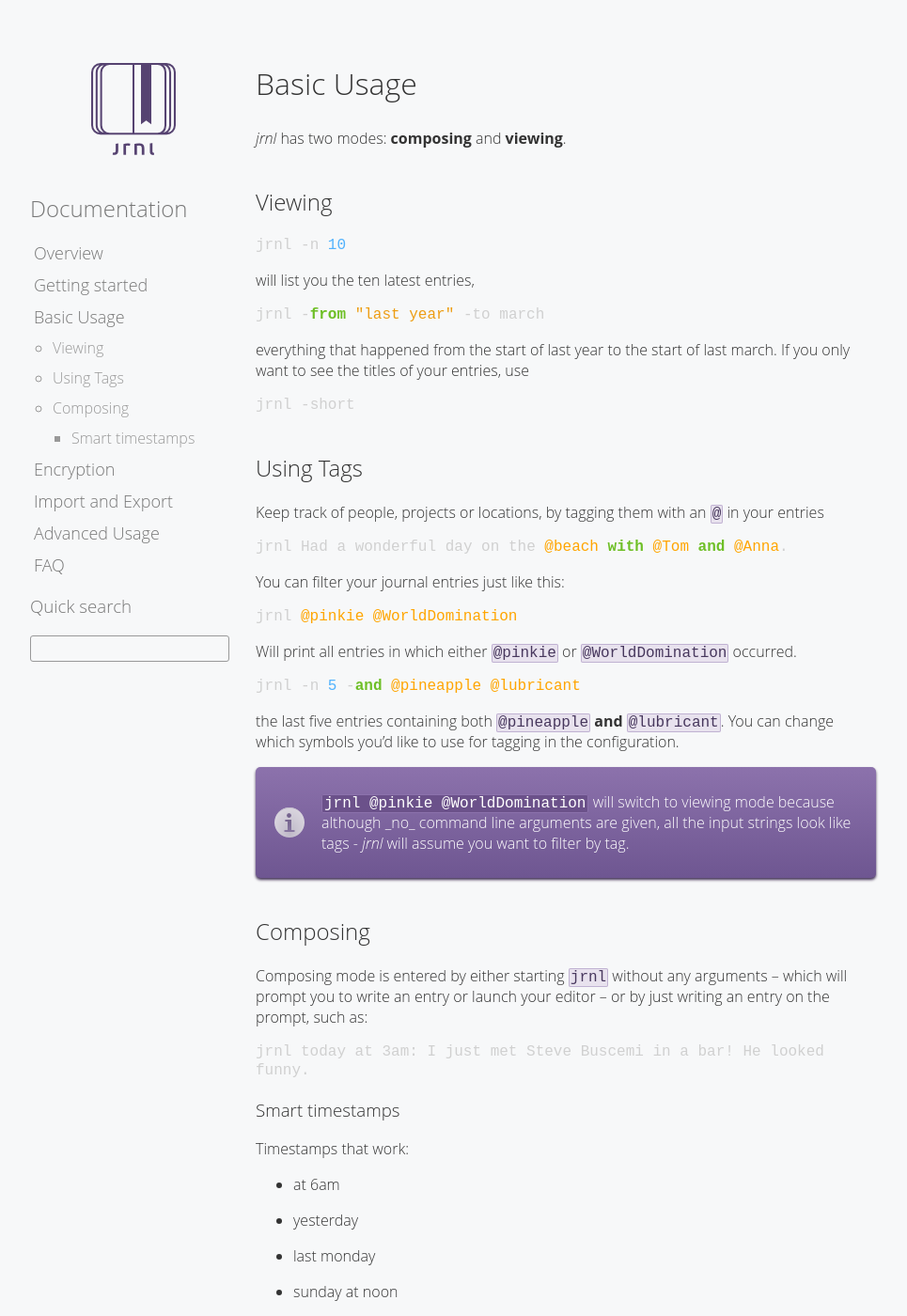
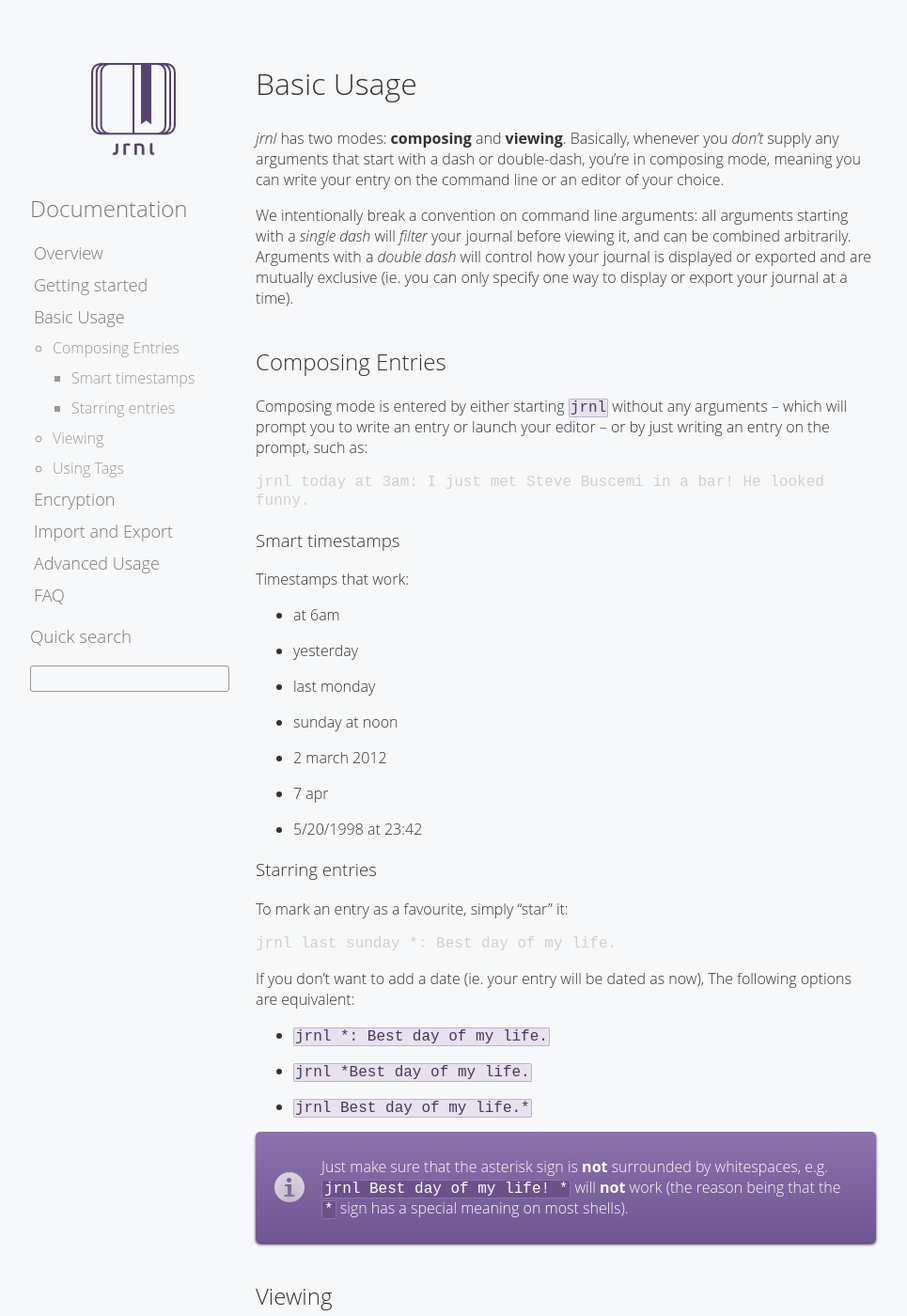
Before and after one commit to jrnl-org/jrnl, a Sphinx documentation site: the page built from docs/usage.rst, in a window 1280 px wide and 1400 px high. Shown: the whole window at 94% size, without its empty margins (158-1123 px from the left). Built offline with Sphinx 7.4.7, drawn with Linux system fonts in a browser that asks for light colours; some of the changed text lies outside the part shown.

Commit message:
Finished docs

```diff
--- a/docs/index.rst
+++ b/docs/index.rst
@@ -4,7 +4,7 @@
 jrnl: The command-line journal
 ==============================
 
-Release v\ |version|. (:ref:`Installation <install>`)
+Release v\ |version|.
 
 Contents:
 
--- a/docs/usage.rst
+++ b/docs/usage.rst
@@ -3,7 +3,48 @@
 Basic Usage
 ===========
 
-*jrnl* has two modes: **composing** and **viewing**.
+*jrnl* has two modes: **composing** and **viewing**. Basically, whenever you `don't` supply any arguments that start with a dash or double-dash, you're in composing mode, meaning you can write your entry on the command line or an editor of your choice.
+
+We intentionally break a convention on command line arguments: all arguments starting with a `single dash` will `filter` your journal before viewing it, and can be combined arbitrarily. Arguments with a `double dash` will control how your journal is displayed or exported and are mutually exclusive (ie. you can only specify one way to display or export your journal at a time).
+
+
+Composing Entries
+-----------------
+
+Composing mode is entered by either starting ``jrnl`` without any arguments -- which will prompt you to write an entry or launch your editor -- or by just writing an entry on the prompt, such as::
+
+    jrnl today at 3am: I just met Steve Buscemi in a bar! He looked funny.
+
+
+Smart timestamps
+~~~~~~~~~~~~~~~~
+
+Timestamps that work:
+
+* at 6am
+* yesterday
+* last monday
+* sunday at noon
+* 2 march 2012
+* 7 apr
+* 5/20/1998 at 23:42
+
+Starring entries
+~~~~~~~~~~~~~~~~
+
+To mark an entry as a favourite, simply "star" it::
+
+    jrnl last sunday *: Best day of my life.
+
+If you don't want to add a date (ie. your entry will be dated as now), The following options are equivalent:
+
+* ``jrnl *: Best day of my life.``
+* ``jrnl *Best day of my life.``
+* ``jrnl Best day of my life.*``
+
+.. note::
+
+  Just make sure that the asterisk sign is **not** surrounded by whitespaces, e.g. ``jrnl Best day of my life! *`` will **not** work (the reason being that the ``*`` sign has a special meaning on most shells).
 
 Viewing
 -------
@@ -14,11 +55,11 @@ Viewing
 
 will list you the ten latest entries, ::
 
-    jrnl -from "last year" -to march
+    jrnl -from "last year" -until march
 
-everything that happened from the start of last year to the start of last march. If you only want to see the titles of your entries, use ::
+everything that happened from the start of last year to the start of last march. To only see your favourite entries, use ::
 
-    jrnl -short
+    jrnl -starred
 
 Using Tags
 ----------
@@ -40,25 +81,3 @@ the last five entries containing both ``@pineapple`` **and** ``@lubricant``. You
 .. note::
 
   ``jrnl @pinkie @WorldDomination`` will switch to viewing mode because although _no_ command line arguments are given, all the input strings look like tags - *jrnl* will assume you want to filter by tag.
-
-
-Composing
----------
-
-Composing mode is entered by either starting ``jrnl`` without any arguments -- which will prompt you to write an entry or launch your editor -- or by just writing an entry on the prompt, such as::
-
-    jrnl today at 3am: I just met Steve Buscemi in a bar! He looked funny.
-
-
-Smart timestamps
-~~~~~~~~~~~~~~~~
-
-Timestamps that work:
-
-* at 6am
-* yesterday
-* last monday
-* sunday at noon
-* 2 march 2012
-* 7 apr
-* 5/20/1998 at 23:42
```
Also changed, not shown: docs/export.rst (+8 -10 lines), docs/recipes.rst (+15 -1 lines).
